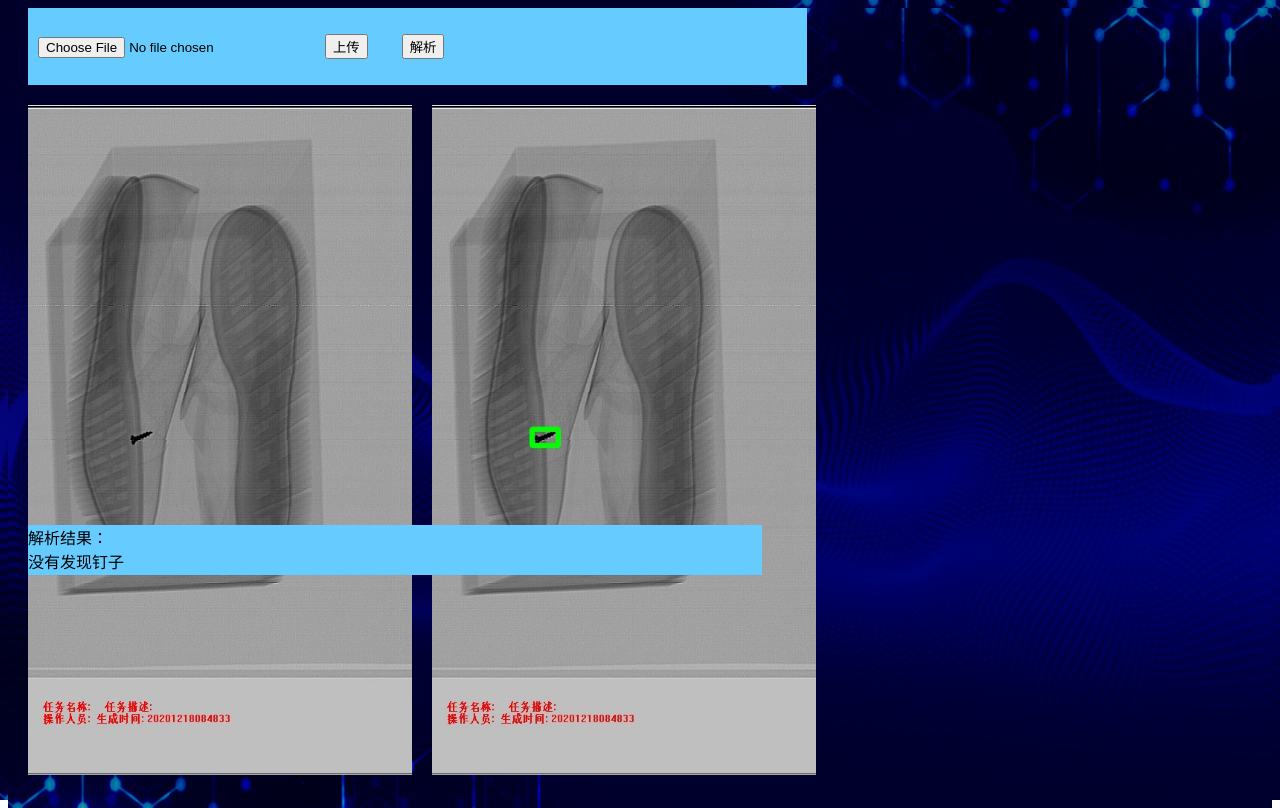
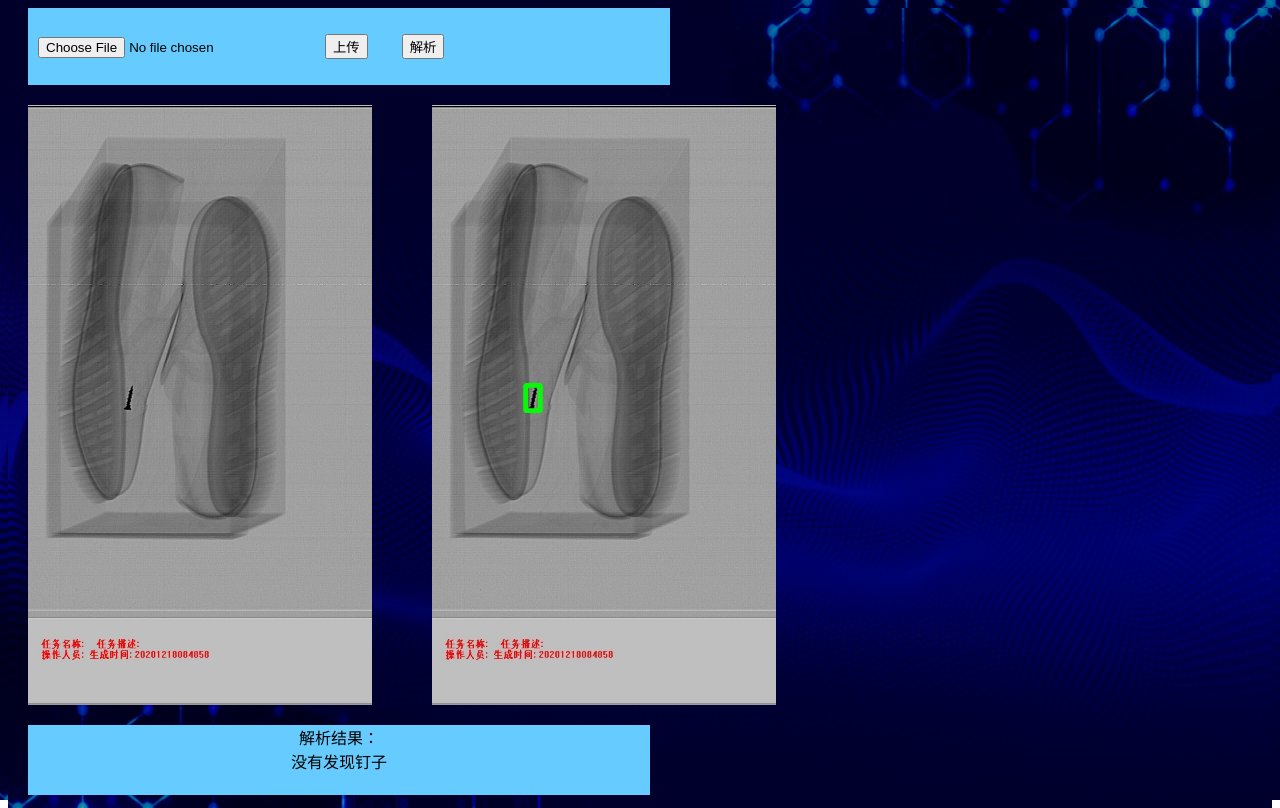
Before and after one commit to kevinmort/wzyd-web, a Django app: page / in a window 1280 px wide. Run offline with Django 3.2, Linux system fonts and the light colour scheme; data comes from the database, SQL or seed files in the repository; both versions use the stored data as it was after the commit; some libraries are stand-ins or nearby versions.

Commit message:
gui final

```diff
--- a/myapp/static/mystyle.css
+++ b/myapp/static/mystyle.css
@@ -8,19 +8,22 @@ html,body{
     height:50%;/*ie6不识别min-height,如上述处理*/
     position:relative;}
 .header{
-    background:#6cf;padding:10px;width:61%;margin-bottom:20px;display:block;}
+    background:#6cf;padding:10px;width:50%;margin-bottom:20px;display:block;}
 .page{
     width:960px;padding-bottom:20px;/*padding等于footer的高度*/}
 .footer{
-    position:relative;bottom:0;width:59%;height:50px;/*footer的高度*/background:#6cf;clear:both;}
+    position:relative;bottom:0;width:50%;height:70px;/*footer的高度*/background:#6cf;clear:both;
+    text-align:center;}
 .left{
-    width:40%;height:400px;float:left;margin-right:20px;background:lime;}
+    width:40%;height:600px;float:left;margin-right:20px;}
 .content{
-    background:orange;width:40%;height:400px;float:left;margin-right:20px;}
+   width:40%;height:600px;float:left;margin-right:20px;}
 .clearfix:after,
 .clearfix:before{content:"";display:table}
 .clearfix:after{clear:both;overflow:hidden}
 .clearfix{zoom:1;}
 .fl{display:block;}
 .inline-ele{display:inline-block;margin-right:30px;}
- img{ width:100%;}
+ img {
+    max-height: 600px;
+}
--- a/myapp/templates/list.html
+++ b/myapp/templates/list.html
@@ -48,12 +48,13 @@
                 </div>
             </div>
             <div class="footer">
+                <div>
             解析结果：
                 </br>
                 {{ message1 }}
                                 </br>
                 {{ message2}}
-
+                </div>
             </div>
         </div>
     </body>
```
Also changed, not shown: db.sqlite3, media/documents/0.jpg, media/documents/0_d.jpg.
